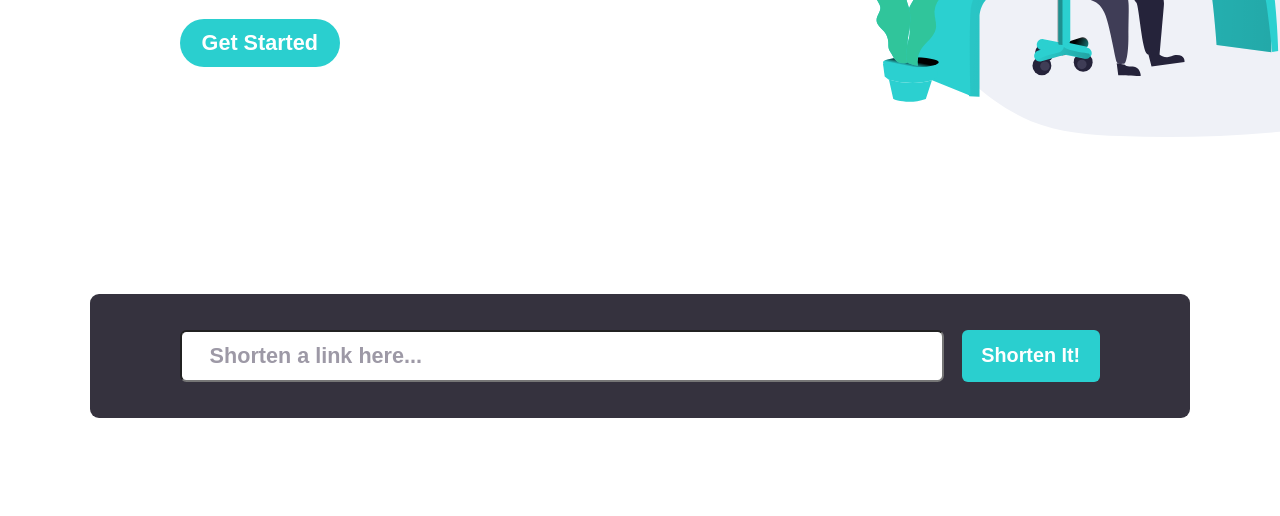
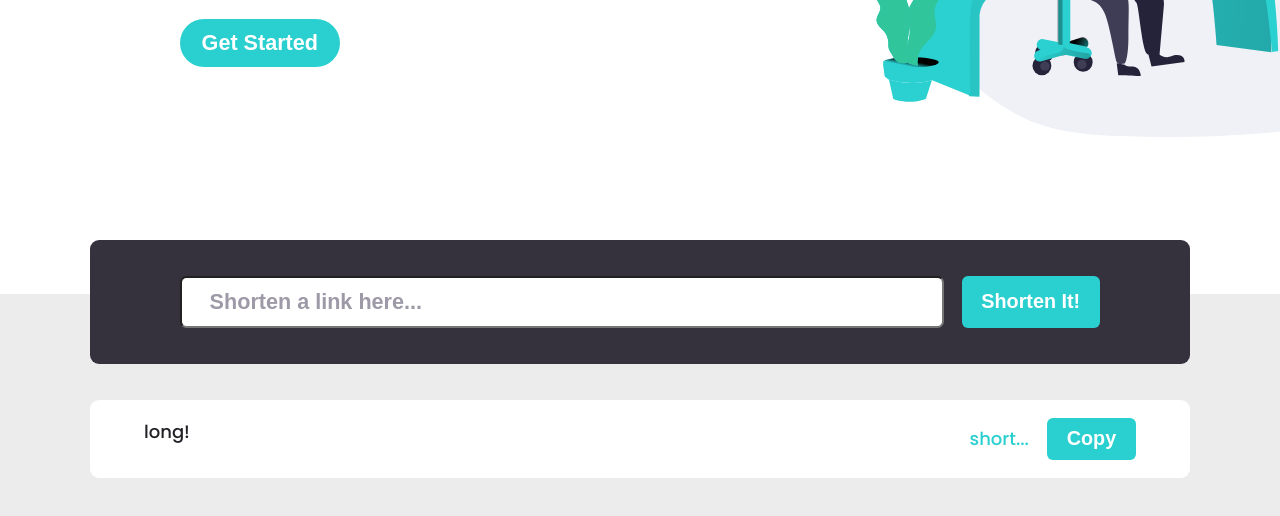
Before and after one commit to Untlsn/url-shortening-api, a Gatsby site: page / in a window 1280 px wide. Shown: the part 506-1022 px from the top of the page. Before the commit the page ends 924 px from the top, so only its background shows below. Built offline with nearby package versions, Linux system fonts and the light colour scheme; Gatsby itself is replaced by a stand-in of ours.

Commit message:
create link holder

```diff
--- a/src/assets/style/style.d.ts
+++ b/src/assets/style/style.d.ts
@@ -4,11 +4,11 @@ declare module 'styled-components' { // Add own themes (remember to copy it to t
   export interface DefaultTheme {
     colors: {
       white: '#ffffff',
-      black: '#232127',
+      black: '#000000',
       cyan: '#2acfcf',
       darkViolet: '#3b3054',
       red: '#f46262',
-      gray: '#bfbfbf',
+      gray: '#ececec',
       grayishViolet: '#9d99a6',
       veryDarkBlue: '#35323e',
       veryDarkViolet: '#232127',
--- a/src/assets/style/theme.ts
+++ b/src/assets/style/theme.ts
@@ -7,7 +7,7 @@ const theme: DefaultTheme = { // Add own themes (remember to copy it to style.d.
     cyan: '#2acfcf',
     darkViolet: '#3b3054',
     red: '#f46262',
-    gray: '#bfbfbf',
+    gray: '#ececec',
     grayishViolet: '#9d99a6',
     veryDarkBlue: '#35323e',
     veryDarkViolet: '#232127',
--- a/src/components/atoms/ColorButton/index.tsx
+++ b/src/components/atoms/ColorButton/index.tsx
@@ -2,12 +2,8 @@ import React from 'react';
 import * as S from './style';
 import { ColorButtonProps } from './types';
 
-const ColorButton = ({ children, className, round }: ColorButtonProps) => {
-  return (
-    <S.Wrapper className={className} round={round}>
-      {children}
-    </S.Wrapper>
-  );
+const ColorButton = (props: ColorButtonProps) => {
+  return <S.Wrapper {...props} />;
 };
 
 export default ColorButton;
--- a/src/components/atoms/ColorButton/style.ts
+++ b/src/components/atoms/ColorButton/style.ts
@@ -9,6 +9,7 @@ export const Wrapper = styled.button<{ round?: boolean }>`
   font-weight: bold;
   font-size: 1.1em;
   border-radius: ${({ round }) => round ? 2 : .3}em;
+  outline: none;
 
   ${whiteHover(.3)}
   &:hover {
--- a/src/components/atoms/ColorButton/types.d.ts
+++ b/src/components/atoms/ColorButton/types.d.ts
@@ -1,5 +1,8 @@
+import { MouseEvent } from 'react';
+
 export interface ColorButtonProps {
   children: string
   className?: string
   round?: boolean
+  onClick(ev: MouseEvent<HTMLButtonElement>): void
 }
--- /dev/null
+++ b/src/components/molecules/ShortedLink/helpers.ts
@@ -0,0 +1,4 @@
+export const onButtonClick = (shortLink: string, changeIsCopied: (force: boolean) => void) => () => {
+  navigator.clipboard.writeText(shortLink);
+  changeIsCopied(true);
+};
--- /dev/null
+++ b/src/components/molecules/ShortedLink/index.tsx
@@ -0,0 +1,22 @@
+import React from 'react';
+import * as S from './style';
+import useBoolState from '@hooks/useBoolState';
+import { ShortedLinkProps } from '@molecules/ShortedLink/types';
+import * as H from './helpers';
+
+const ShortedLink = ({ longLink, shortLink }: ShortedLinkProps) => {
+  const [isCopied, changeIsCopied] = useBoolState();
+  return (
+    <S.Wrapper>
+      <S.LongLink href={longLink}>{longLink}</S.LongLink>
+      <S.LeftWrapper>
+        <S.ShortLink href={shortLink}>{shortLink}</S.ShortLink>
+        <S.Button onClick={H.onButtonClick(shortLink, changeIsCopied)} isCopied={isCopied}>
+          {isCopied ? 'Copied!' : 'Copy'}
+        </S.Button>
+      </S.LeftWrapper>
+    </S.Wrapper>
+  );
+};
+
+export default ShortedLink;
--- /dev/null
+++ b/src/components/molecules/ShortedLink/style.ts
@@ -0,0 +1,32 @@
+import styled from 'styled-components';
+import ColorButton from '@atoms/ColorButton';
+
+const Link = styled.a`
+  &:hover {
+    cursor: pointer;
+  }
+`;
+
+export const Wrapper = styled.div`
+  display: flex;
+  justify-content: space-between;
+  max-width: 90vw;
+  min-width: calc(100vw - 10em);
+  padding: 1em 3em;
+  border-radius: .5em;
+  background-color: white;
+`;
+export const LongLink = styled(Link)`
+  flex-grow: 3;
+`;
+export const LeftWrapper = styled.div`
+  flex-grow: 1;
+  text-align: right;
+`;
+export const ShortLink = styled(Link)`
+  margin-right: 1em;
+  color: ${({ theme }) => theme.colors.cyan};
+`;
+export const Button = styled(ColorButton)<{ isCopied: boolean }>`
+  background-color: ${({ isCopied, theme }) => isCopied && theme.colors.darkViolet};
+`;
--- /dev/null
+++ b/src/components/molecules/ShortedLink/types.d.ts
@@ -0,0 +1,4 @@
+export interface ShortedLinkProps {
+  longLink: string,
+  shortLink: string
+}
--- a/src/components/organisms/LinkPropmpter/index.tsx
+++ b/src/components/organisms/LinkPropmpter/index.tsx
@@ -1,11 +1,13 @@
 import React from 'react';
 import * as S from './style';
 import LinkAdder from '@molecules/LinkAdder';
+import ShortedLink from '@molecules/ShortedLink';
 
 const LinkPrompter = () => {
   return (
     <S.Wrapper>
       <LinkAdder />
+      <ShortedLink longLink={'long!'} shortLink={'short...'} />
     </S.Wrapper>
   );
 };
--- a/src/components/organisms/LinkPropmpter/style.ts
+++ b/src/components/organisms/LinkPropmpter/style.ts
@@ -4,4 +4,7 @@ export const Wrapper = styled.div`
   display: flex;
   flex-direction: column;
   align-items: center;
+  position: relative;
+  top: -3em;
+  gap: 2em;
 `;
--- /dev/null
+++ b/src/components/organisms/SecondView/index.tsx
@@ -0,0 +1,13 @@
+import React from 'react';
+import * as S from './style';
+import LinkPrompter from '@organisms/LinkPropmpter';
+
+const SecondView = () => {
+  return (
+    <S.Wrapper>
+      <LinkPrompter />
+    </S.Wrapper>
+  );
+};
+
+export default SecondView;
--- /dev/null
+++ b/src/components/organisms/SecondView/style.ts
@@ -0,0 +1,7 @@
+import styled from 'styled-components';
+import { PagView } from '@style/reusable';
+
+export const Wrapper = styled(PagView)`
+  background-color: ${({ theme }) => theme.colors.gray};
+  height: 100vh;
+`;
--- a/src/pages/index.tsx
+++ b/src/pages/index.tsx
@@ -2,7 +2,7 @@ import React from 'react';
 import { StyleProvider } from '@providers/all';
 import Header from '@organisms/Header';
 import FirstView from '@organisms/FirstView';
-import LinkPrompter from '@organisms/LinkPropmpter';
+import SecondView from '@organisms/SecondView';
 
 const poppinsUrl = 'https://fonts.googleapis.com/css2?family=Poppins:wght@500;700&display=swap';
 
@@ -11,7 +11,7 @@ const Home = () => {
     <StyleProvider fonts={[poppinsUrl]}>
       <Header />
       <FirstView />
-      <LinkPrompter />
+      <SecondView />
     </StyleProvider>
   );
 };
```
